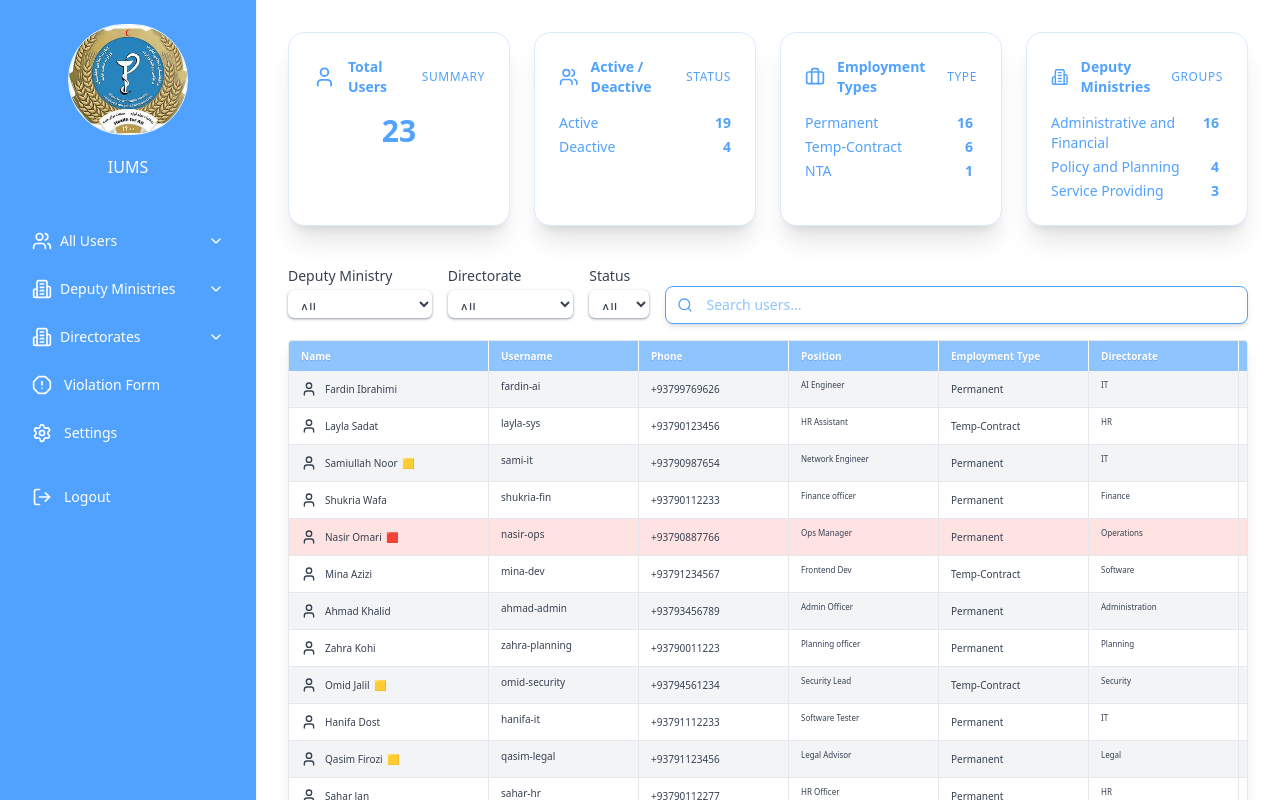
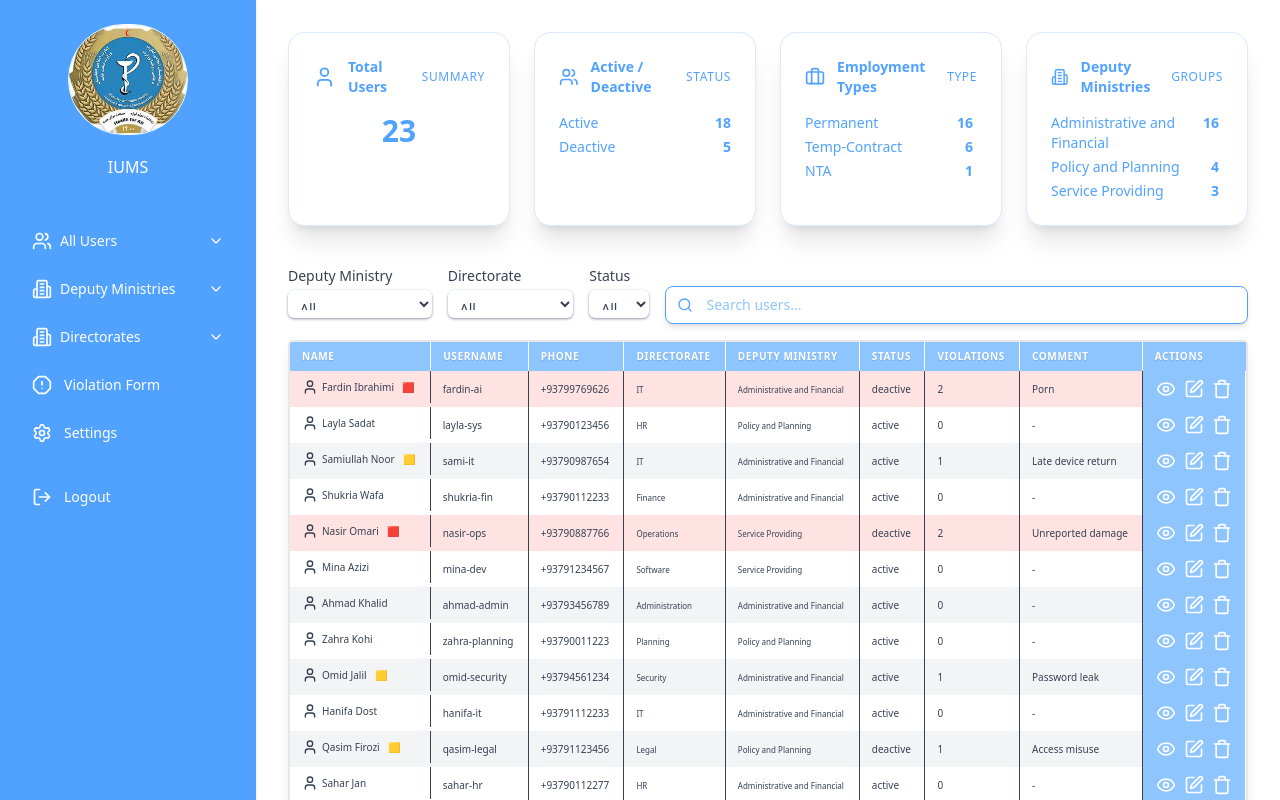
Before and after one commit to fiafghan/internet-users-ms-frontend, a React (Vite) app: page / in a window 1280 px wide. Shown: the top 800 px of the page. Built offline with nearby package versions, Linux system fonts and the light colour scheme; data requests are answered from the project's data file; sample sign-in values are in the browser's storage.

Commit message:
in all users page - the table was put inside a table tag!

```diff
--- a/db.json
+++ b/db.json
@@ -60,9 +60,9 @@
       "device_limit": "2",
       "device_type": "computer",
       "mac_address": "AA:BB:CC",
-    "status": "active",
-    "violations": "0",
-    "comment": ""
+      "status": "deactive",
+      "violations": "2",
+      "comment": "Porn"
     },
     {
       "id": "2b34",
--- a/src/AllUsers.tsx
+++ b/src/AllUsers.tsx
@@ -26,8 +26,8 @@ type InternetUser = {
 };
 
 const headers = [
-  "Name", "Username", "Phone","Position", "Employment Type",
-  "Directorate", "Deputy Ministry","Status", "Violations", "Comment", "Actions"
+  "Name", "Username","Phone", "Directorate", "Deputy Ministry","Status",
+  "Violations", "Comment", "Actions"
 ];
 
 export default function InternetUsersList(): JSX.Element {
@@ -256,7 +256,6 @@ export default function InternetUsersList(): JSX.Element {
        md:grid-cols-3 gap-6 mb-10">
       </div>
         <div className="flex gap-4 mb-4">
-
           <div>
              <label htmlFor="deputyMinistryFilter" className="block text-sm font-medium
             text-gray-700">
@@ -348,21 +347,25 @@ export default function InternetUsersList(): JSX.Element {
           <div className="overflow-x-auto rounded-sm
           shadow-lg bg-white border
           border-gray-200 max-w-full">
-            <div className="grid grid-cols-[200px_150px_150px_150px_150px_150px_200px_200px_200px_200px_200px]
-            bg-blue-400 text-white font-semibold text-sm
-            select-none rounded-t-lg shadow-inner">
+        <div className="overflow-x-auto rounded-sm shadow-lg bg-white border border-gray-200 max-w-full">
+          <table className="table-auto w-full text-left text-sm">
+            {/* Table Head */}
+            <thead>
+              <tr className="bg-gradient-to-r from-blue-500 to-blue-600 text-white text-xs uppercase tracking-wider select-none rounded-t-xl">
                 {headers.map((header) => (
-                <div
+                  <th
                     key={header}
-                  className="px-3 py-2 border-r  last:border-r-0 flex items-center
-                  bg-blue-300 text-[10px]"
+                    className="px-3 py-2 border-r last:border-r-0 bg-blue-300 text-[10px] font-semibold"
                     style={{ textShadow: "0 1px 1px rgba(0,0,0,0.15)" }}
                   >
                     {header}
-                </div>
+                  </th>
                 ))}
-            </div>
+              </tr>
+            </thead>
 
+            {/* Table Body */}
+            <tbody>
               {users
                 .filter((user) =>
                   (selectedDeputyMinistry === "" || user.deputyMinistry === selectedDeputyMinistry) &&
@@ -370,97 +373,86 @@ export default function InternetUsersList(): JSX.Element {
                   (selectedStatus === "" || user.status === selectedStatus) &&
                   (user.name.toLowerCase().includes(searchTerm.toLowerCase()) ||
                     user.username.toLowerCase().includes(searchTerm.toLowerCase()) ||
-                    user.phone.toLowerCase().includes(searchTerm.toLowerCase())
+                    user.phone.toLowerCase().includes(searchTerm.toLowerCase()))
                 )
-              ).map((user, idx) => {
+                .map((user, idx) => {
                   const isRedCard = user.violations === "2";
                   const isYellowCard = user.violations === "1";
 
                   return (
-      <div
+                    <tr
                       key={user.id}
-        className={`grid grid-cols-[200px_150px_150px_150px_150px_150px_200px_200px_200px_200px_200px]
-          border-b border-gray-200 transition-colors duration-200 ${
+                      className={`transition-colors duration-200 ${
                         isRedCard
                           ? "bg-red-100"
                           : idx % 2 === 0
                           ? "bg-gray-100"
                           : "bg-white"
-        } hover:bg-blue-100 cursor-default`}
+                      } hover:bg-blue-100`}
                     >
-        <div className="px-3 py-2 flex items-center gap-2 font-medium
-          text-gray-700 whitespace-nowrap border-r border-gray-200">
+                      {/* Name */}
+                      <td className="px-3 py-2 border-r text-gray-700 text-[10px] whitespace-nowrap flex items-center gap-1 font-medium">
                         <User className="w-4 h-4 shrink-0" />
-          <span className="text-[10px]">
                         {user.name}
                         {isYellowCard && <span className="ml-1">🟨</span>}
                         {isRedCard && <span className="ml-1">🟥</span>}
-          </span>
-        </div>
+                      </td>
 
-        <div className="px-3 py-2 text-gray-700 whitespace-nowrap border-r border-gray-200 text-[10px]">
-          {user.username}
-        </div>
+                      {/* Username */}
+                      <td className="px-3 py-2 border-r text-gray-700 text-[10px]">{user.username}</td>
 
-        <div className="px-3 py-2 flex items-center gap-1 text-gray-700 whitespace-nowrap border-r border-gray-200">
-          <span className="text-[10px]">{user.phone}</span>
-        </div>
+                      {/* Phone */}
+                      <td className="px-3 py-2 border-r text-gray-700 text-[10px]">{user.phone}</td>
 
-        <div className="px-3 py-2 text-gray-700 max-w-xs break-words border-r border-gray-200 text-[8px]">
-          {user.position || "-"}
-        </div>
+                      {/* Directorate */}
+                      <td className="px-3 py-2 border-r text-gray-700 text-[8px]">{user.directorate}</td>
 
-        <div className="px-3 py-2 flex items-center gap-1 text-gray-700 whitespace-nowrap border-r border-gray-200">
-          <span className="text-[10px]">{user.employment_type}</span>
-        </div>
+                      {/* Deputy Ministry */}
+                      <td className="px-3 py-2 border-r text-gray-700 text-[8px]">{user.deputyMinistry}</td>
 
-        <div className="px-3 py-2 text-gray-700 whitespace-nowrap border-r border-gray-200 text-[8px]">
-          {user.directorate}
-        </div>
+                      {/* Status */}
+                      <td className="px-3 py-2 border-r text-gray-700 text-[10px]">{user.status || "-"}</td>
 
-        <div className="px-3 py-2 text-gray-700 whitespace-nowrap border-r border-gray-200 text-[8px]">
-          {user.deputyMinistry}
-        </div>
+                      {/* Violations */}
+                      <td className="px-3 py-2 border-r text-gray-700 text-[10px]">{user.violations || "0"}</td>
 
-        <div className="px-3 py-2 text-gray-700 border-r border-gray-200 text-[10px]">
-          {user.status || "-"}
-        </div>
-
-        <div className="px-3 py-2 text-gray-700 border-r border-gray-200 text-[10px]">
-          {user.violations || "0"}
-        </div>
-
-        <div className="px-3 py-2 text-gray-700 border-r border-gray-200 text-[10px] truncate max-w-[120px]">
+                      {/* Comment */}
+                      <td className="px-3 py-2 border-r text-gray-700 text-[10px] truncate max-w-[120px]">
                         {user.comment || "-"}
-        </div>
+                      </td>
 
                       {/* Actions */}
-        <div className="px-3 py-2 flex items-center justify-center gap-2 bg-blue-300">
+                      <td className="px-3 py-2 border-r text-white bg-blue-300 text-center">
+                        <div className="flex justify-center gap-2">
                           <button
                             onClick={() => handleView(user)}
-            className="text-white hover:text-blue-100 transition-colors"
+                            className="hover:text-blue-100"
                             title="View"
                           >
                             <Eye className="w-5 h-5" />
                           </button>
                           <button
                             onClick={() => handleEdit(user)}
-            className="text-white hover:text-blue-100 transition-colors"
+                            className="hover:text-blue-100"
                             title="Edit"
                           >
                             <Edit className="w-5 h-5" />
                           </button>
                           <button
                             onClick={() => handleDelete(user.id)}
-            className="text-white hover:text-blue-100 transition-colors"
+                            className="hover:text-blue-100"
                             title="Delete"
                           >
                             <Trash className="w-5 h-5" />
                           </button>
                         </div>
-      </div>
+                      </td>
+                    </tr>
                   );
                 })}
+            </tbody>
+          </table>
+        </div>
           </div>
         )}
       </main>
```
Lines whose indentation alone changed are shown as unchanged.
